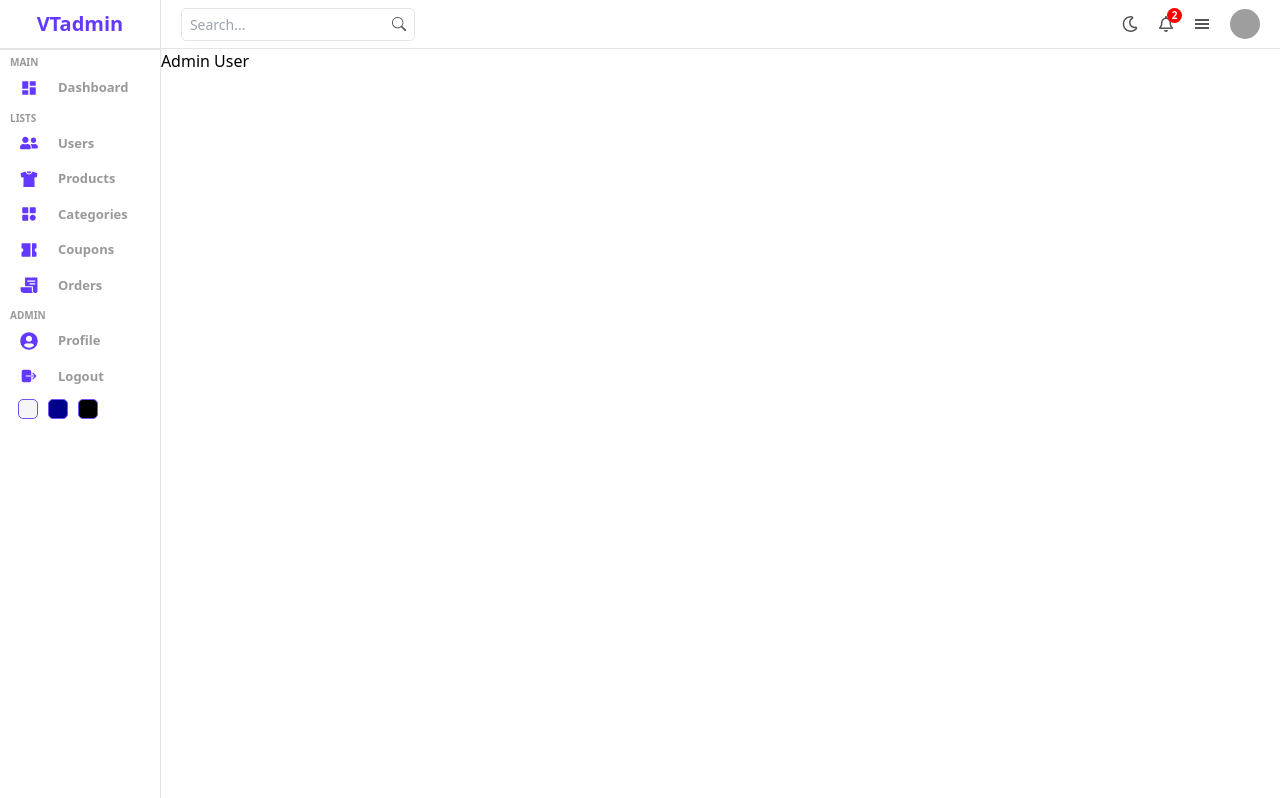
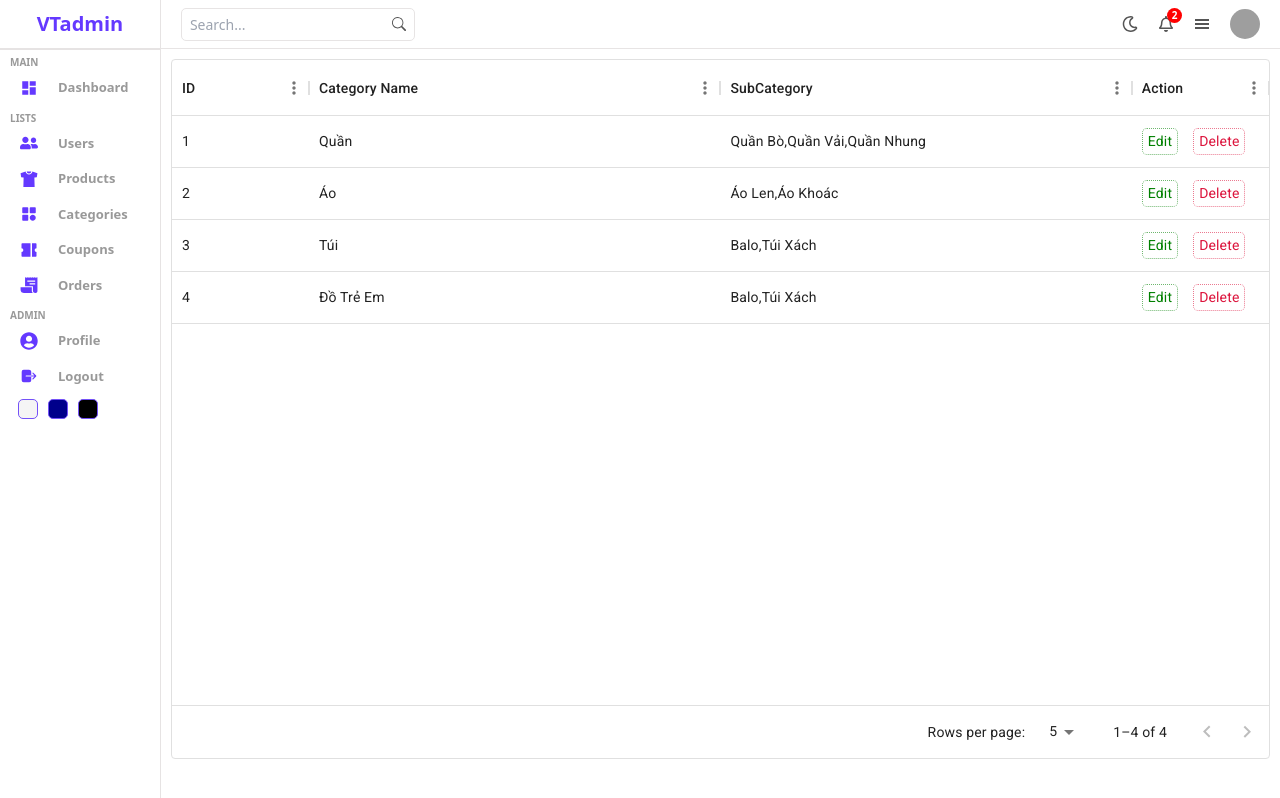
Before and after one commit to lamonting5/client2, a React (Vite) app: page /admin/users in a window 1280 px wide. Built offline with nearby package versions, Linux system fonts and the light colour scheme; grey boxes are pictures that could not be loaded.

Commit message:
Basic Datatable done

```diff
--- /dev/null
+++ b/src/Pages/Admin/Components/Datatable/Datatable.jsx
@@ -0,0 +1,65 @@
+import React from "react";
+import "./Datatable.scss";
+import { DataGrid } from "@mui/x-data-grid";
+
+const columns = [
+  { field: "id", headerName: "ID", flex: 1 },
+  { field: "categoryName", headerName: "Category Name", flex: 3 },
+  { field: "subCategory", headerName: "SubCategory", flex: 3 },
+];
+
+const rows = [
+  {
+    id: 1,
+    categoryName: "Quần",
+    subCategory: ["Quần Bò", "Quần Vải", "Quần Nhung"],
+  },
+  { id: 2, categoryName: "Áo", subCategory: ["Áo Len", "Áo Khoác"] },
+  { id: 3, categoryName: "Túi", subCategory: ["Balo", "Túi Xách"] },
+  {
+    id: 4,
+    categoryName: "Đồ Trẻ Em",
+    subCategory: ["Balo", "Túi Xách"],
+  },
+];
+
+const Datatable = () => {
+  const actionColumn = [
+    {
+      field: "action",
+      headerName: "Action",
+      flex: 1,
+      renderCell: () => {
+        return (
+          <div className="cellAction">
+            <button
+              className="editBtn"
+              onClick={() => {
+                alert("edit");
+              }}
+            >
+              Edit
+            </button>
+            <button className="deleteBtn">Delete</button>
+          </div>
+        );
+      },
+    },
+  ];
+  return (
+    <div className="datatable">
+      <DataGrid
+        rows={rows}
+        columns={columns.concat(actionColumn)}
+        initialState={{
+          pagination: {
+            paginationModel: { page: 0, pageSize: 5 },
+          },
+        }}
+        pageSizeOptions={[5, 10]}
+      />
+    </div>
+  );
+};
+
+export default Datatable;
--- /dev/null
+++ b/src/Pages/Admin/Components/Datatable/Datatable.scss
@@ -0,0 +1,27 @@
+.datatable {
+  height: 90vh;
+  padding: 10px;
+
+  .cellAction {
+    width: 100%;
+    display: flex;
+    gap: 15px;
+    align-items: center;
+
+    .editBtn {
+      padding: 2px 5px;
+      border-radius: 5px;
+      color: rgb(0, 128, 0);
+      border: 1px dotted rgba(0, 128, 0, 0.569);
+      cursor: pointer;
+    }
+
+    .deleteBtn {
+      padding: 2px 5px;
+      border-radius: 5px;
+      color: crimson;
+      border: 1px dotted rgba(220, 20, 60, 0.569);
+      cursor: pointer;
+    }
+  }
+}
--- a/src/Pages/Admin/Pages/Category/AdminCategory.jsx
+++ b/src/Pages/Admin/Pages/Category/AdminCategory.jsx
@@ -1,7 +1,12 @@
 import React from "react";
+import Datatable from "../../Components/Datatable/Datatable";
 
 const AdminCategory = () => {
-  return <div>AdminCategory</div>;
+  return (
+    <div>
+      <Datatable />
+    </div>
+  );
 };
 
 export default AdminCategory;
--- a/src/Pages/Admin/Pages/Coupon/AdminCoupon.jsx
+++ b/src/Pages/Admin/Pages/Coupon/AdminCoupon.jsx
@@ -1,7 +1,8 @@
 import React from "react";
+import Datatable from "../../Components/Datatable/Datatable";
 
 const AdminCoupon = () => {
-  return <div>AdminCoupon</div>;
+  return <div><Datatable/></div>;
 };
 
 export default AdminCoupon;
--- a/src/Pages/Admin/Pages/Order/AdminOrder.jsx
+++ b/src/Pages/Admin/Pages/Order/AdminOrder.jsx
@@ -1,5 +1,8 @@
+import Datatable from "../../Components/Datatable/Datatable";
+
+
 function AdminOrder() {
-  return <div>Admin Order</div>;
+  return <div><Datatable/></div>;
 }
 
 export default AdminOrder;
--- a/src/Pages/Admin/Pages/Product/AdminProduct.jsx
+++ b/src/Pages/Admin/Pages/Product/AdminProduct.jsx
@@ -1,5 +1,12 @@
+import Datatable from "../../Components/Datatable/Datatable";
+
+
 function AdminProduct() {
-  return <div>Admin Product</div>;
+  return (
+    <div>
+      <Datatable />
+    </div>
+  );
 }
 
 export default AdminProduct;
--- a/src/Pages/Admin/Pages/User/AdminUser.jsx
+++ b/src/Pages/Admin/Pages/User/AdminUser.jsx
@@ -1,5 +1,11 @@
+import Datatable from "../../Components/Datatable/Datatable";
+
 function AdminUser() {
-  return <div>Admin User</div>;
+  return (
+    <div>
+      <Datatable />
+    </div>
+  );
 }
 
 export default AdminUser;
```
